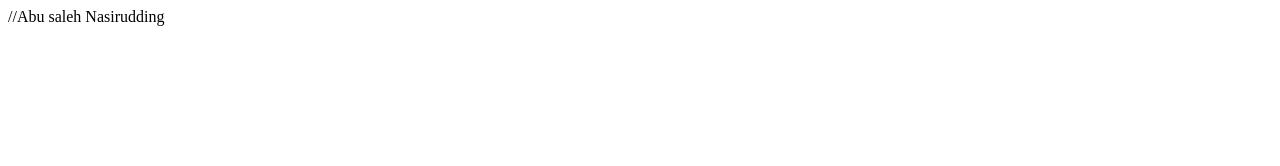
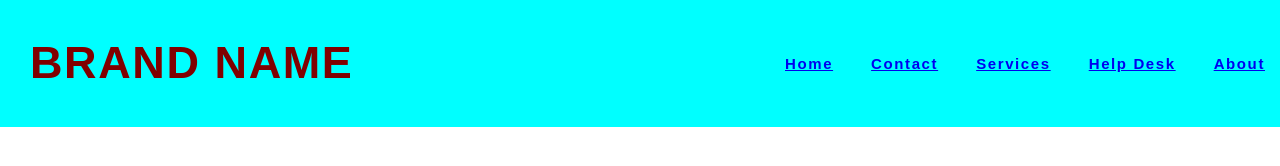
Before and after one commit to Ravi2977/Project_1, a plain HTML site: page index.html in a window 1280 px wide. Drawn offline with Linux system fonts and the light colour scheme.

Commit message:
navBar updated

```diff
--- a/index.html
+++ b/index.html
@@ -4,11 +4,23 @@
     <meta charset="UTF-8">
     <meta name="viewport" content="width=device-width, initial-scale=1.0">
     <title>Project_1</title>
+    <link rel="stylesheet" href="style.css">
 </head>
 <body>
-    <div class="nav">
-//Abu saleh Nasirudding
-    </div>
+  <div>
+    <header>
+      <nav class="header">
+        <h1>Brand Name</h1>
+          <ul class="navbar">
+            <li><a href="#home" data-after="Home">Home</a></li>
+            <li><a href="#contact" data-after="Contact">Contact</a></li>
+            <li><a href="#services" data-after="Services">Services</a></li>
+            <li><a href="#helpdesk" data-after="Help Desk">Help Desk</a></li>
+            <li><a href="about" data-after="About">About</a></li>
+          </ul>
+      </nav>
+    </header>
+  </div>
     <div class="carasoul">
 
     </div>
--- a/style.css
+++ b/style.css
@@ -0,0 +1,32 @@
+body{
+	margin: 0;
+	padding: 0;
+	font-family: 'Montserrat', sans-serif;
+}
+.navbar{
+	display: flex;
+	list-style: none;
+	width: 60vh;
+	height: 10vh;
+	justify-content: space-between;
+	align-items: center;
+	font-size: 15px;
+	padding-right: 1em;
+	color: black;
+	text-transform: none;
+	letter-spacing: 0.1rem;
+	font-weight: bold;
+
+}
+
+.header{
+	display: flex;
+	background-color: aqua;
+	justify-content: space-between;
+	align-items: center;
+	padding-left: 1em;
+	font-size: 30px;
+	text-transform: uppercase;
+	color: maroon;
+	letter-spacing: 0.1rem;
+}
```
